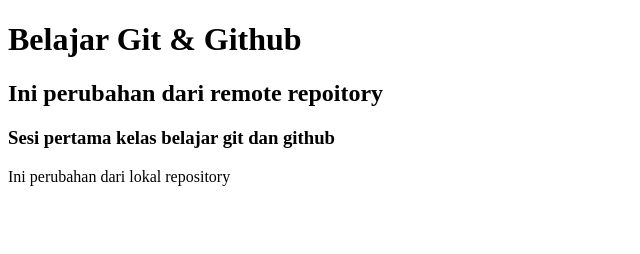
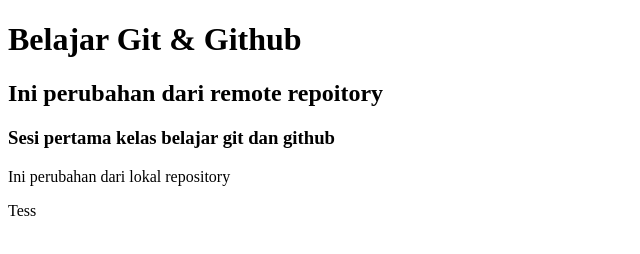
Before and after one commit to Venn27/belajar-git-github, a plain HTML site: page index.html in a window 1280 px wide. Shown: the full height of the page, 0-640 px from the left. Drawn offline with Linux system fonts and the light colour scheme.

Commit message:
Tess commit vsc

```diff
--- a/index.html
+++ b/index.html
@@ -10,5 +10,6 @@
     <h2>Ini perubahan dari remote repoitory</h2>
     <h3>Sesi pertama kelas belajar git dan github</h3>
     <p>Ini perubahan dari lokal repository</p>
+    <p>Tess</p>
 </body>
 </html>
```
